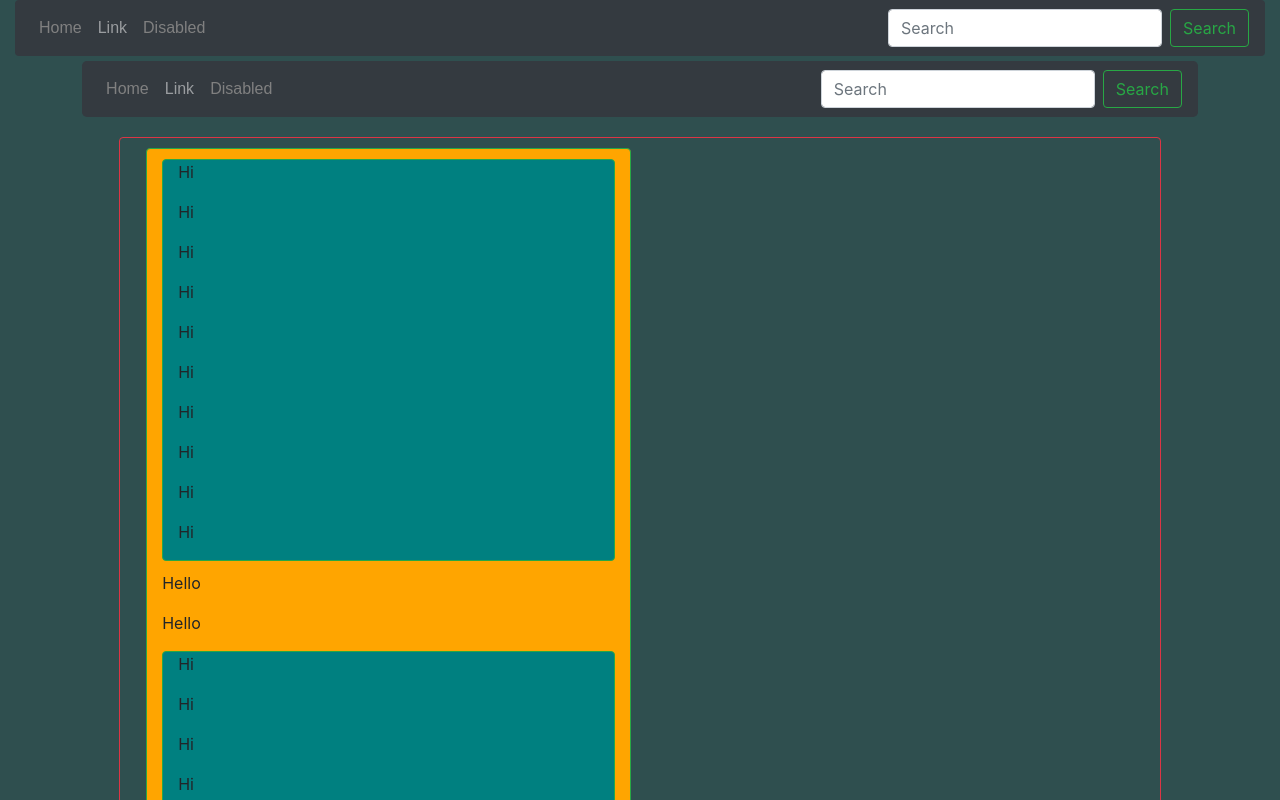
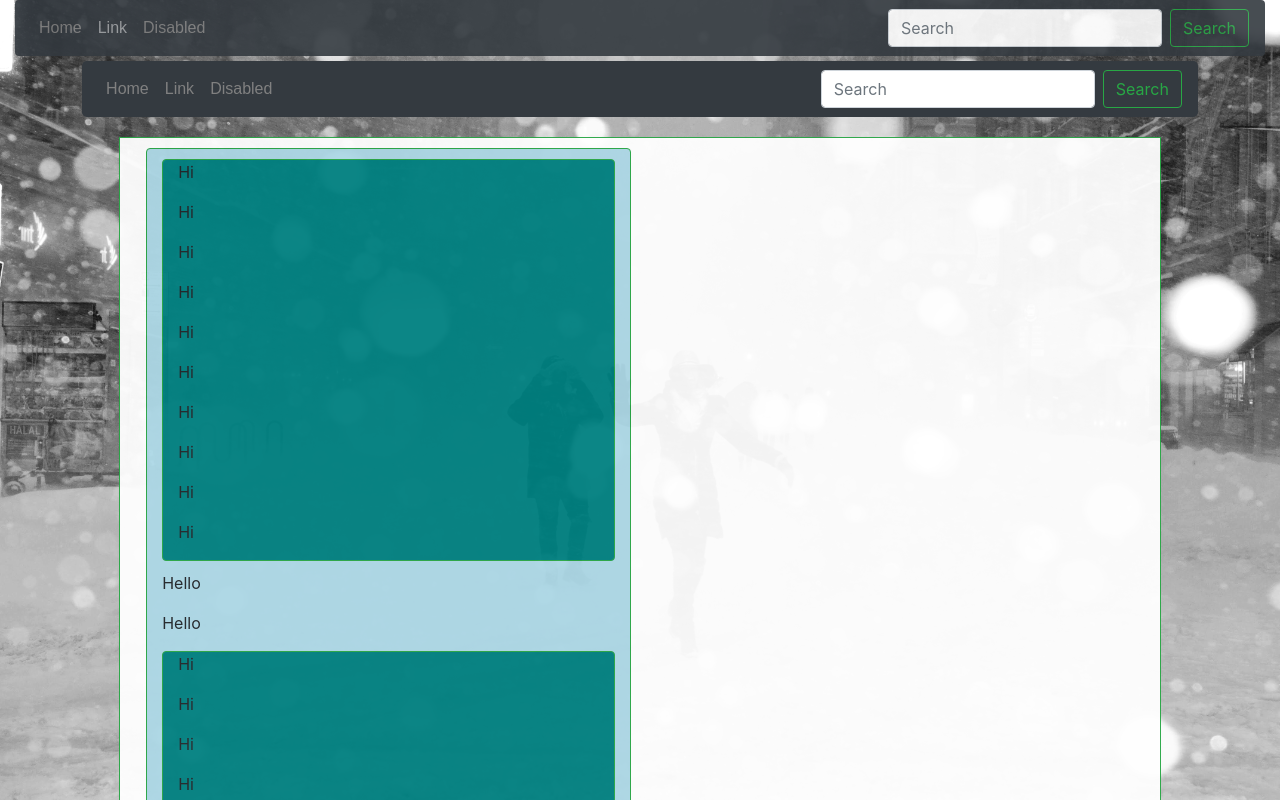
Before and after one commit to usafowose/Portfolio, a React (Create React App) app: page / in a window 1280 px wide. Shown: the top 800 px of the page. Built offline with nearby package versions, Linux system fonts and the light colour scheme.

Commit message:
Changed styling and moved all styling from inline to obj styling

```diff
--- a/src/App.js
+++ b/src/App.js
@@ -1,13 +1,21 @@
 import Header from './Header'
 import FloatingBar from './Floating_Bar'
 import Body from './Body'
+import Background from './assets/images/jeffrey-blum-5v1QSY62ZBs-unsplash.jpg'
+
+const pageStyle = {
+  background: `url(${Background}) no-repeat center center fixed`,
+  WebkitBackgroundSize: 'cover',
+  backgroundSize: 'cover'
+}
 
 function App() {
   return (
-    <div className='container-fluid' style={{ background: 'darkslategrey' }}>
+    <div className='container-fluid' style={pageStyle}>
       <Header />
       <FloatingBar />
       <Body />
+    <p>{`${Background}`}</p>
       {/* <Footer/> */}
     </div>
   )
--- a/src/Body/Body_Left/horizontal_cards.js
+++ b/src/Body/Body_Left/horizontal_cards.js
@@ -2,7 +2,6 @@ import React from 'react'
 
 const HorizontalDiv = (props) => {
     return (
-
       <div className = 'container-fluid border border-success rounded' style={{backgroundColor:'teal', marginTop:10, marginBottom:10, minHeight: 150, overflow:'auto'}} >
         <p>Hi</p>
         <p>Hi</p>
@@ -14,7 +13,6 @@ const HorizontalDiv = (props) => {
         <p>Hi</p>
         <p>Hi</p>
         <p>Hi</p>
-
       </div>
 
     )
--- a/src/Body/Body_Left/index.js
+++ b/src/Body/Body_Left/index.js
@@ -1,9 +1,20 @@
 import React from 'react'
 import HorizontalDiv from './horizontal_cards'
 
+const bodyLeftStyles = {
+    minHeight: '25',
+    margin: 10,
+    marginRight: 13,
+    marginLeft: 11,
+    backgroundColor: 'lightBlue',
+    float: 'left',
+    width: '48%',
+    overflow: 'auto'
+}
+
 const BodyLeft = (props) => {
     return (
-        <div className='container-fluid border border-success rounded' style={{ minHeight: '25', margin: 10, marginRight: 13, marginLeft: 11, backgroundColor: 'orange', float: 'left', width: '48%', overflow: 'auto' }}>
+        <div className='container-fluid border border-success rounded' style={bodyLeftStyles}>
             <HorizontalDiv />
             <p>Hello</p>
             <p>Hello</p>
--- a/src/Body/Body_Right/index.js
+++ b/src/Body/Body_Right/index.js
@@ -1,28 +1,33 @@
 import React from 'react'
 import HorizontalDiv from './../Body_Left/horizontal_cards'
 
+const bodyRightStyle = {
+    minHeight: '25',
+    float: 'left',
+    backgroundColor: 'grey',
+    margin: 10,
+    marginLeft: 13,
+    width: '48%',
+    overflow: 'auto'
+}
+
 const BodyRight = (props) => {
     return (
-        <div className='container-fluid border border-success rounded' style={{ minHeight: '25', float: 'left', backgroundColor: 'orange', margin: 10, marginLeft: 13, width: '48%', paddingTop:10, overflow: 'auto' }}>
-            <p>Hello</p>
+        <div className='container-fluid border border-success rounded' style={bodyRightStyle}>
             <HorizontalDiv />
             <p>Hello</p>
-            <HorizontalDiv />
-            <p>Hello</p>
-            <HorizontalDiv />
-            <p>Hello</p>
-            <HorizontalDiv />
-            <p>Hello</p>
-            <HorizontalDiv />
-            <p>Hello</p>
-            <HorizontalDiv />
             <p>Hello</p>
             <HorizontalDiv />
             <p>Hello</p>
             <p>Hello</p>
             <HorizontalDiv />
+            <p>Hello</p>
+            <p>Hello</p>
             <HorizontalDiv />
+            <p>Hello</p>
+            <p>Hello</p>
             <HorizontalDiv />
+            <p>Hello</p>
         </div>
     )
 }
--- a/src/Body/index.js
+++ b/src/Body/index.js
@@ -2,10 +2,18 @@ import React from 'react';
 import BodyLeft from './Body_Left'
 import BodyRight from './Body_Right'
 
+const bodyContainerStyle = {
+    minHeight: '60rem',
+    marginTop: 20,
+    overflow: 'auto',
+    padding: 'none',
+    opacity: 0.95,
+    backgroundColor: 'white'
+}
 
 const Body = (props) => {
     return (
-        <div className='container-fluid border border-danger col-10 rounded' style={{ minHeight: '60rem', marginTop: 20, backgroundColor: '', overflow: 'auto', padding: 'none' }}>
+        <div className='container-fluid border border-success col-10' style={bodyContainerStyle}>
             <BodyLeft />
             <BodyRight />
         </div>
--- a/src/Floating_Bar/index.js
+++ b/src/Floating_Bar/index.js
@@ -1,8 +1,19 @@
 import React from 'react';
+
+
+const FloatingBarStyles = {
+  containerClass: {
+    marginTop: 5
+  },
+  navLink: {
+    color: 'grey',
+    fontFamily: 'sans-serif'
+  }
+}
 
 const FloatingBar = (props) => {
   return (
-        <div className='container-fluid col-11' style={{marginTop: 5}}>
+    <div className='container-fluid col-11' style={FloatingBarStyles.containerClass}>
       <nav className="navbar navbar-expand-lg navbar-dark bg-dark border-secodary rounded-lg">
         <button className="navbar-toggler" type="button" data-toggle="collapse" data-target="#navbarSupportedContent" aria-controls="navbarSupportedContent" aria-expanded="false" aria-label="Toggle navigation">
           <span className="navbar-toggler-icon"></span>
@@ -11,13 +22,13 @@ const FloatingBar = (props) => {
         <div className="collapse navbar-collapse" id="navbarSupportedContent">
           <ul className="navbar-nav mr-auto">
             <li className="nav-item active">
-                      <a className="nav-link" href="#" style={{color: 'grey', fontFamily: 'sans-serif' }}>Home <span className="sr-only">(current)</span></a>
+              <a className="nav-link" href="#" style={FloatingBarStyles.navLink}>Home <span className="sr-only">(current)</span></a>
             </li>
             <li className="nav-item">
-                      <a className="nav-link" href="#" style={{fontFamily: 'sans-serif' }}>Link</a>
+              <a className="nav-link" href="#" style={FloatingBarStyles.navLink}>Link</a>
             </li>
             <li className="nav-item">
-                      <a className="nav-link disabled" href="#" tabindex="-1" aria-disabled="true" style={{color: 'grey', fontFamily: 'sans-serif' }}>Disabled</a>
+              <a className="nav-link disabled" href="#" tabindex="-1" aria-disabled="true" style={FloatingBarStyles.navLink}>Disabled</a>
             </li>
           </ul>
           <form className="form-inline my-2 my-lg-0">
--- a/src/Header/index.js
+++ b/src/Header/index.js
@@ -1,10 +1,15 @@
 import React from 'react'
+
+const HeaderStyle = {
+  position: 'static',
+  opacity: 0.9
+}
 
 const Header = (props) => {
     return (
   <div>
-    <header>
-        <nav className="navbar navbar-expand-lg navbar-dark bg-dark rounded">
+    <header style={HeaderStyle}>
+        <nav className="navbar navbar-expand-lg navbar-dark bg-dark rounded fixed">
 
             <button className="navbar-toggler" type="button" data-toggle="collapse" data-target="#navbarSupportedContent" aria-controls="navbarSupportedContent" aria-expanded="false" aria-label="Toggle navigation">
               <span className="navbar-toggler-icon"></span>
```
Lines whose indentation alone changed are shown as unchanged.
